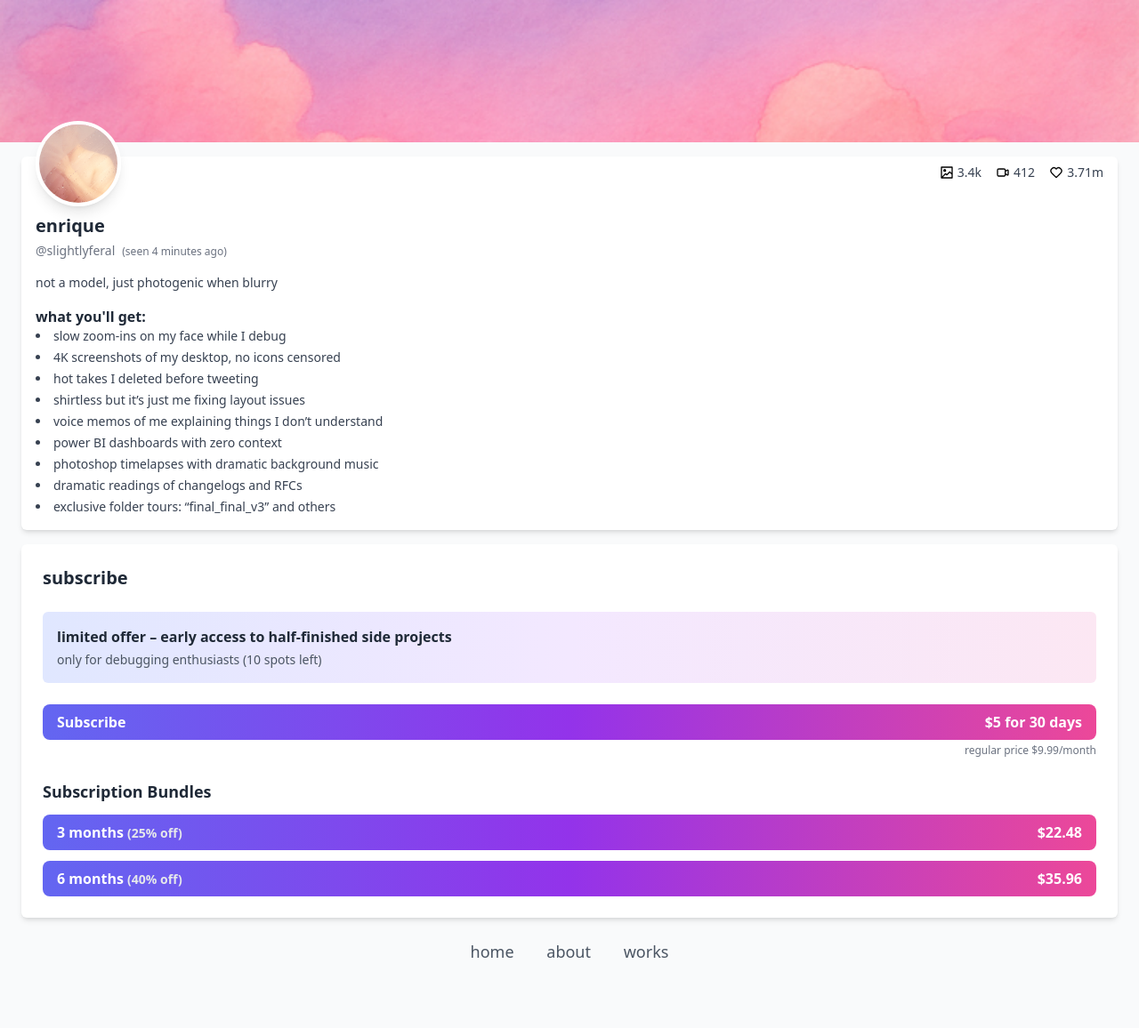
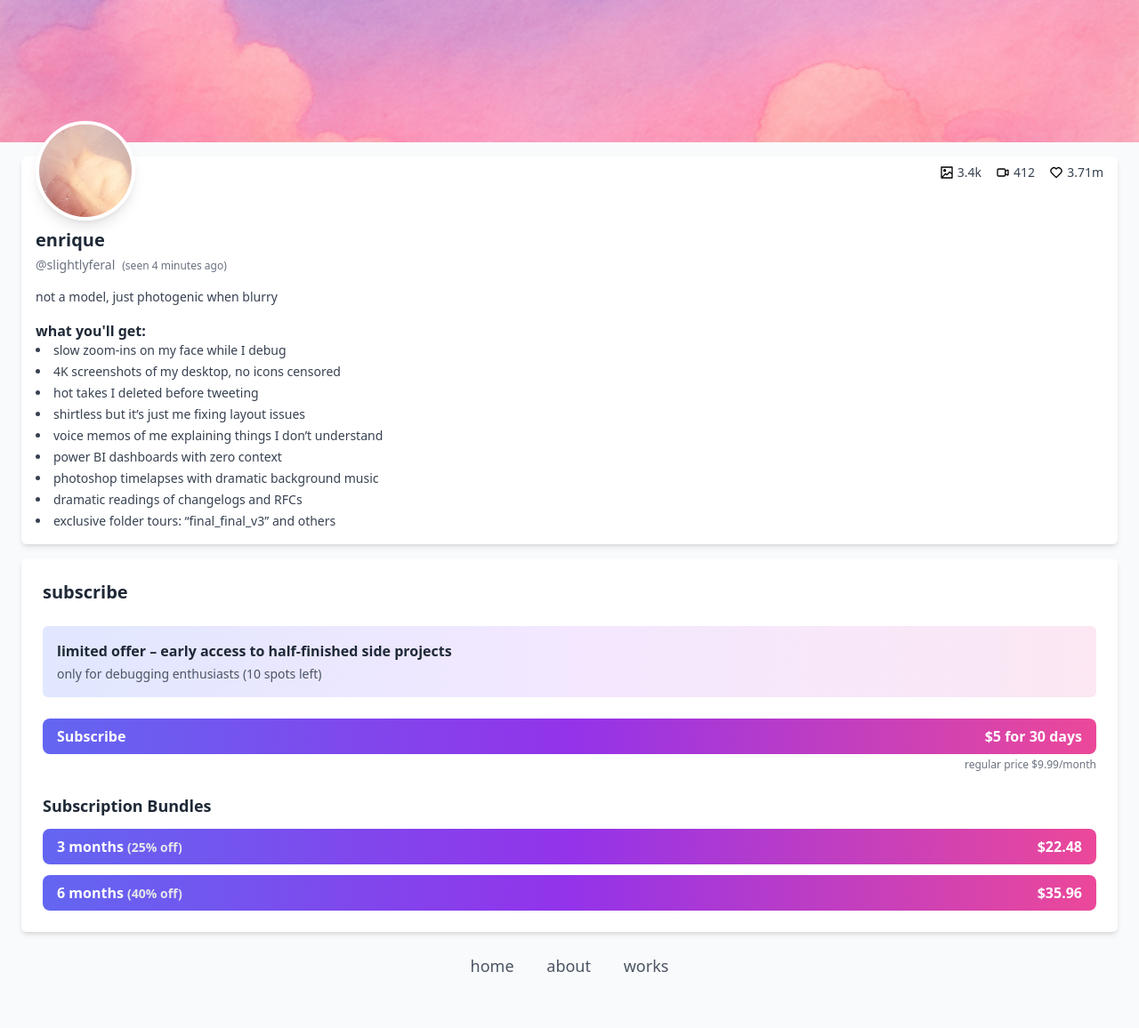
Before and after one commit to enriquebarragan/enriquebarragan.github.io, a Jekyll site: the page built from rips/onlyfans/index.md, in a window 1280 px wide. Shown: the whole page at 89% size. Built offline with Jekyll 4.4.1, drawn with Linux system fonts in a browser that asks for light colours; nearby versions of some CDN libraries.

Commit message:
Update index.md

```diff
--- a/rips/onlyfans/index.md
+++ b/rips/onlyfans/index.md
@@ -17,7 +17,7 @@
   <div class="flex -mt-14 gap-2 flex-nowrap items-start">
   <!-- profile picture -->
   <div>
-    <img src="/assets/images/of-pfp.JPG" alt="profile picture" class="w-24 h-24 aspect-square rounded-full border-4 border-white shadow-lg object-cover">
+    <img src="/assets/images/of-pfp.JPG" alt="profile picture" class="w-28 h-28 aspect-square rounded-full border-4 border-white shadow-lg object-cover">
   </div>
 
   <!-- stats (aligned lower and to the right) -->
```
